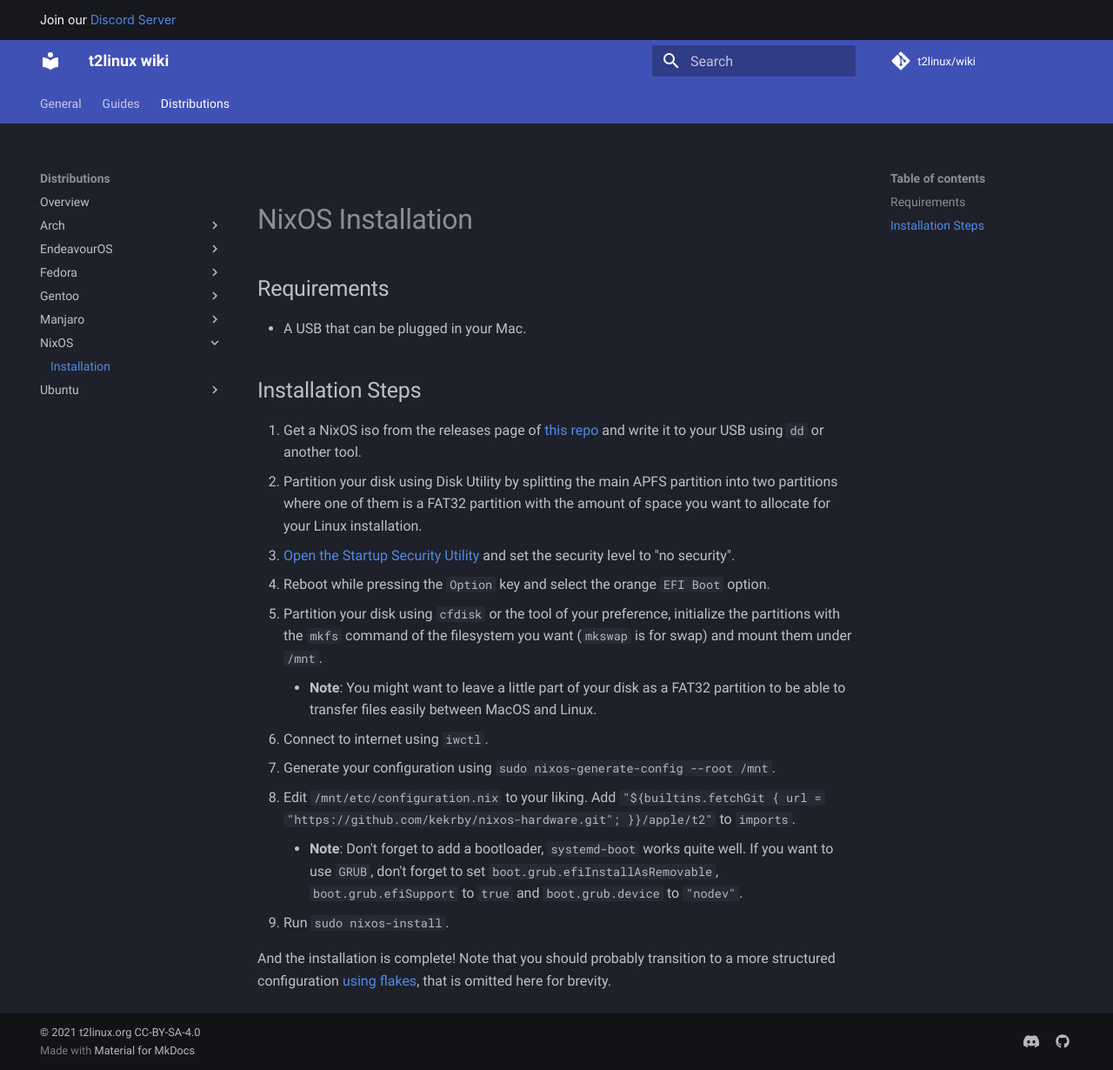
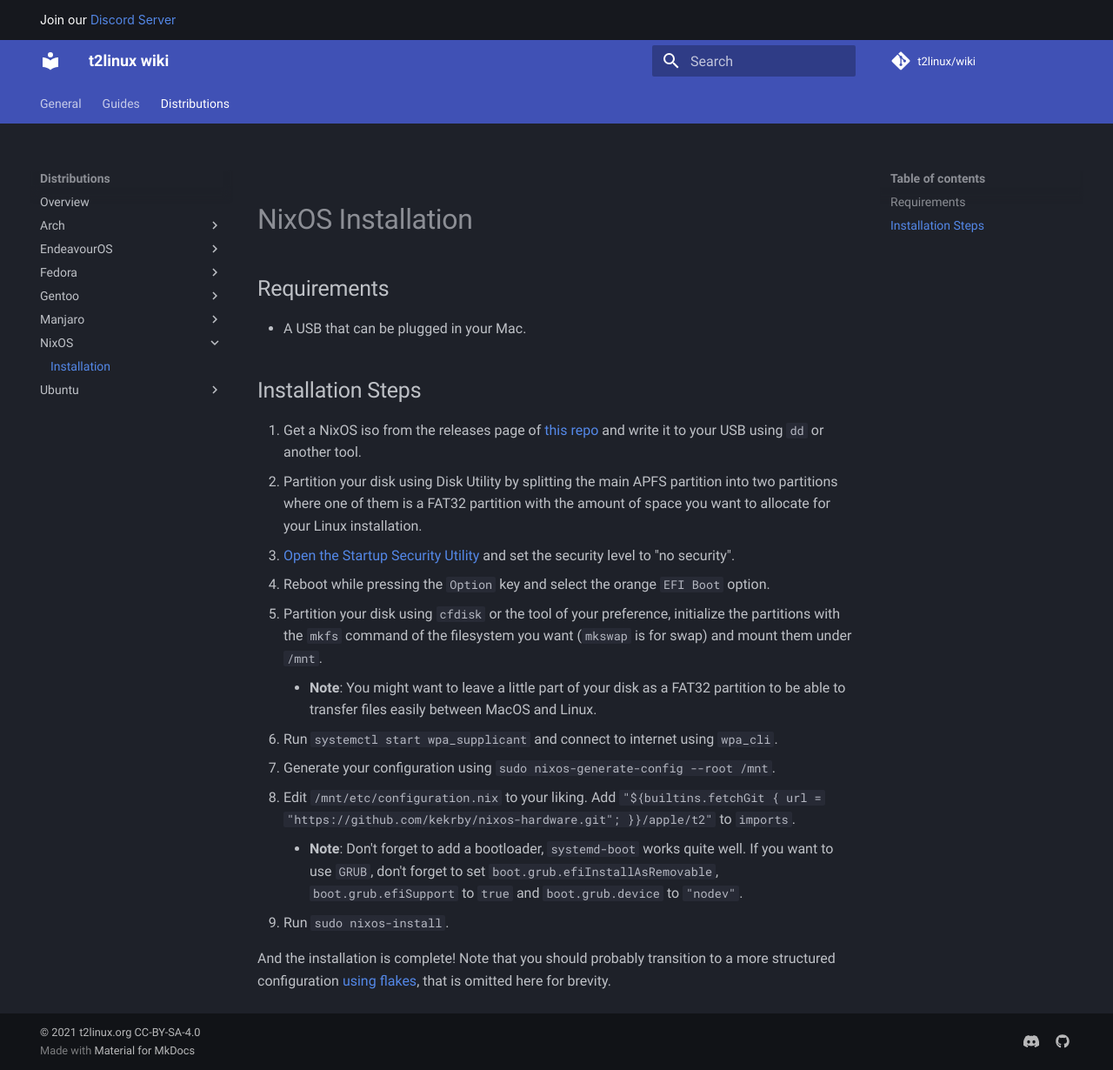
Before and after one commit to t2linux/wiki, an MkDocs documentation site: the page built from docs/distributions/nixos/installation.md, in a window 1280 px wide and 1230 px high. Shown: the whole window at 87% size. Built offline with MkDocs 1.6.1 and Material for MkDocs 9.7.7, drawn with Linux system fonts in a browser that asks for light colours; comment, search, counter and statistics services are not loaded.

Commit message:
docs/distributions/nixos: update networking instructions

```diff
--- a/docs/distributions/nixos/installation.md
+++ b/docs/distributions/nixos/installation.md
@@ -12,7 +12,7 @@
 4. Reboot while pressing the `Option` key and select the orange `EFI Boot` option.
 5. Partition your disk using `cfdisk` or the tool of your preference, initialize the partitions with the `mkfs` command of the filesystem you want (`mkswap` is for swap) and mount them under `/mnt`.
     * **Note**: You might want to leave a little part of your disk as a FAT32 partition to be able to transfer files easily between MacOS and Linux.
-6. Connect to internet using `iwctl`.
+6. Run `systemctl start wpa_supplicant` and connect to internet using `wpa_cli`.
 7. Generate your configuration using `sudo nixos-generate-config --root /mnt`.
 8. Edit `/mnt/etc/configuration.nix` to your liking. Add `"${builtins.fetchGit { url = "https://github.com/kekrby/nixos-hardware.git"; }}/apple/t2"` to `imports`.
     * **Note**: Don't forget to add a bootloader, `systemd-boot` works quite well. If you want to use `GRUB`, don't forget to set `boot.grub.efiInstallAsRemovable`, `boot.grub.efiSupport` to `true` and `boot.grub.device` to `"nodev"`.
```
